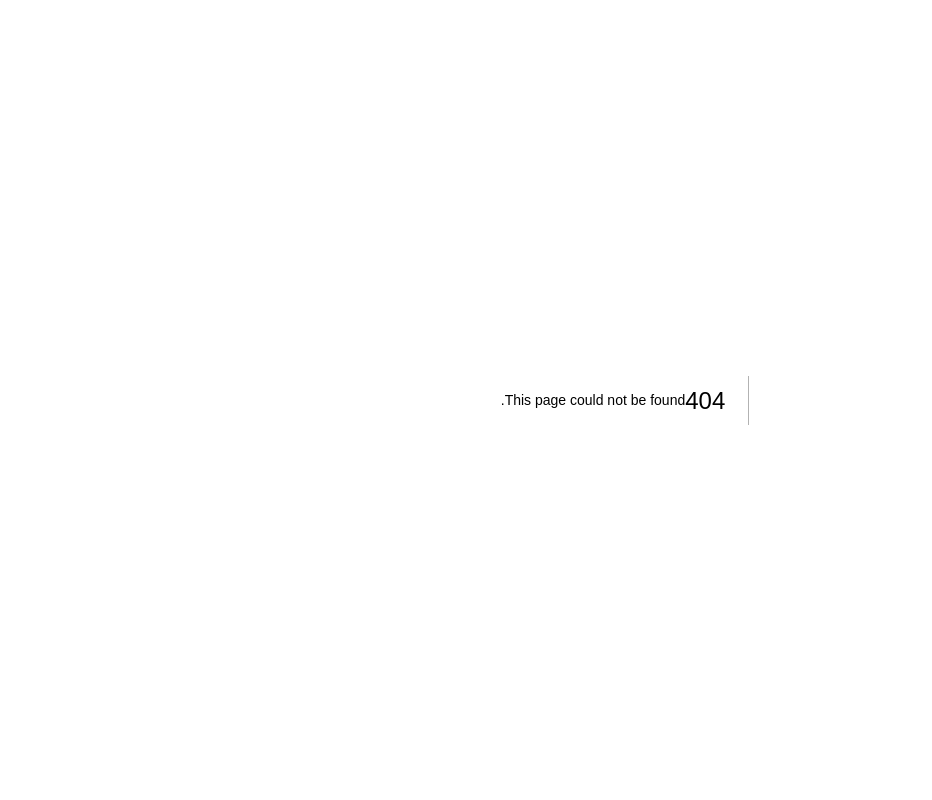
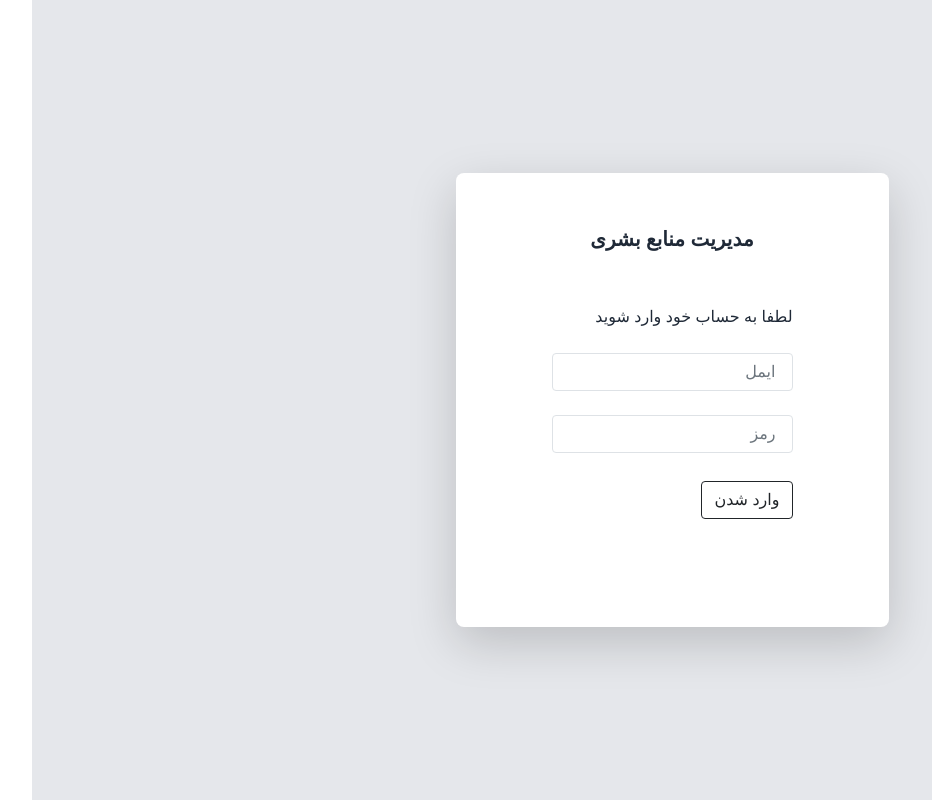
Before and after one commit to Naqibullah-Nabizada/FinalProjectHomePage, a Next.js app: page /hr/login in a window 1280 px wide. Before the commit this address had no page. Shown: the whole page, without its empty margins (46-978 px from the left). Built offline with nearby package versions, Linux system fonts and the light colour scheme.

Commit message:
login form

```diff
--- a/app/hr/layout.jsx
+++ b/app/hr/layout.jsx
@@ -1,4 +1,4 @@
-import Header from "@/components/hr_components/header";
+
 
 
 
@@ -12,7 +12,7 @@ export default function RootLayout({ children }) {
     <html lang="fa-IR">
       <body>
         {children}
-        <Header/>
+
       </body>
     </html>
   )
--- /dev/null
+++ b/app/hr/login/layout.jsx
@@ -0,0 +1,7 @@
+const LoginLayout = ({children}) => {
+    return (
+        <main>{children}</main>
+    );
+}
+
+export default LoginLayout;
--- /dev/null
+++ b/app/hr/login/page.jsx
@@ -0,0 +1,70 @@
+const Login = () => {
+  return (
+    <div>
+    <section className='h-full gradient-form bg-gray-200 md:h-screen'>
+      <div className='container py-12 px-6 h-full'>
+        <div className=' flex justify-center items-center flex-wrap h-full g-6 text-gray-800'>
+          <div className=''>
+            <div className='block bg-white shadow-lg rounded-lg'>
+              <div className='lg:flex lg:flex-wrap g-0'>
+                <div className='px-4 md:px-0'>
+                  <div className='md:p-12 md:mx-6'>
+                    <div className='text-center'>
+                      <h4 className='text-xl font-semibold mt-1 mb-12 pb-1'>
+                        مدیریت منابع بشری
+                      </h4>
+                    </div>
+                    <form>
+                      <p className='mb-4'>
+                      لطفا به حساب خود وارد شوید
+                      </p>
+                      <div className='mb-4'>
+                        <input
+                          type='email'
+                          className='form-control block w-full px-3 py-1.5 text-base font-normal text-gray-700 bg-white bg-clip-padding border border-solid border-gray-300 rounded transition ease-in-out m-0 focus:text-gray-700 focus:bg-white focus:border-blue-600 focus:outline-none'
+                          placeholder='ایمل'
+                          name='userEmail'
+                        />
+                      </div>
+                      <div className='mb-4'>
+                        <input
+                          type='password'
+                          className='form-control block w-full px-3 py-1.5 text-base font-normal text-gray-700 bg-white bg-clip-padding border border-solid border-gray-300 rounded transition ease-in-out m-0 focus:text-gray-700 focus:bg-white focus:border-blue-600 focus:outline-none'
+                          placeholder='رمز'
+                          name='pin'
+                        />
+                      </div>
+                      <div className='text-center pt-1 mb-12 pb-1'>
+                        <button
+                          className='btn btn-outline-dark flex mb-2'
+                          type='button'
+                          onClick={"/"}
+                        >
+                          وارد شدن
+                        </button>
+                      </div>
+                      {/* <div className='flex items-center justify-between pb-6'>
+                        <p className='mb-0 mr-2'>Do you have an account?</p>
+                        <button
+                          type='button'
+                          className='inline-block px-6 py-2 border-2 border-green-600 text-green-600 font-medium text-xs leading-tight uppercase rounded hover:bg-black hover:bg-opacity-5 focus:outline-none focus:ring-0 transition duration-150 ease-in-out'
+                          onClick={"/"}
+                        >
+                          Log In
+                        </button>
+                      </div> */}
+                    </form>
+                  </div>
+                </div>
+              </div>
+            </div>
+          </div>
+        </div>
+      </div>
+    </section>
+
+    </div>
+  );
+}
+
+export default Login;
--- a/app/hr/recruitment/layout.jsx
+++ b/app/hr/recruitment/layout.jsx
@@ -1,3 +1,5 @@
+import Header from "@/components/hr_components/header/header";
+
 export const metadata = {
     title: 'آمریت منابع بشری',
     description: 'Developed by Atiqullah Poya and Mirwais Jafari',
@@ -7,6 +9,7 @@ export const metadata = {
     return (
       <main>
         {children}
+        <Header/>
       </main>
     )
   }
--- a/app/hr/recruitment/page.jsx
+++ b/app/hr/recruitment/page.jsx
@@ -1,4 +1,4 @@
-import Header from "@/components/hr_components/header";
+import Header from "@/components/hr_components/header/header";
 const Recruitment = () => {
     return (
         <div>
--- a/components/hr_components/Hero.jsx
+++ b/components/hr_components/Hero.jsx
@@ -12,7 +12,7 @@ const Hero = () => {
           <Link href='./hr/recruitment' className='btn btn-outline-dark flex mb-2'>
             <FaFileCsv className='mx-1 bg-inherit' />بخش استخدام پوهنتون کابل</Link>
 
-          <Link href='./hr_components/l' className='btn btn-outline-dark flex mb-2'>
+          <Link href='./hr/login' className='btn btn-outline-dark flex mb-2'>
             <FaIdCardAlt className='mx-1 bg-inherit' />بحش سوانح پوهنتون کابل</Link>
 
           <Link href='' className='btn btn-outline-dark flex mb-2'>
--- a/components/hr_components/header/index.jsx
+++ b/components/hr_components/header/header.jsx
@@ -1,5 +1,5 @@
 import Link from "next/link";
-const index = () => {
+const header = () => {
     return (
         <header className="bg-slate-500 h-[14vh] flex justify-center rounded-b-md">
             <div className="container mx-auto">
@@ -24,4 +24,4 @@ const index = () => {
     );
 }
 
-export default index;
+export default header;
--- a/components/hr_components/login/index.jsx
+++ /dev/null
@@ -1,9 +0,0 @@
-const Login = () => {
-  return (
-    <div>
-      Enter
-    </div>
-  );
-}
-
-export default Login;
```
